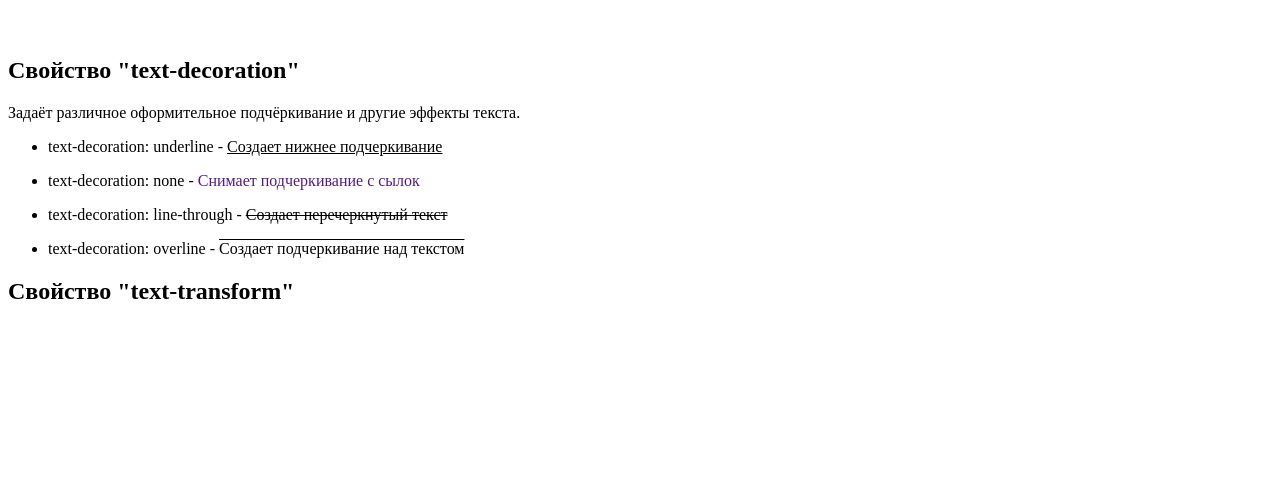
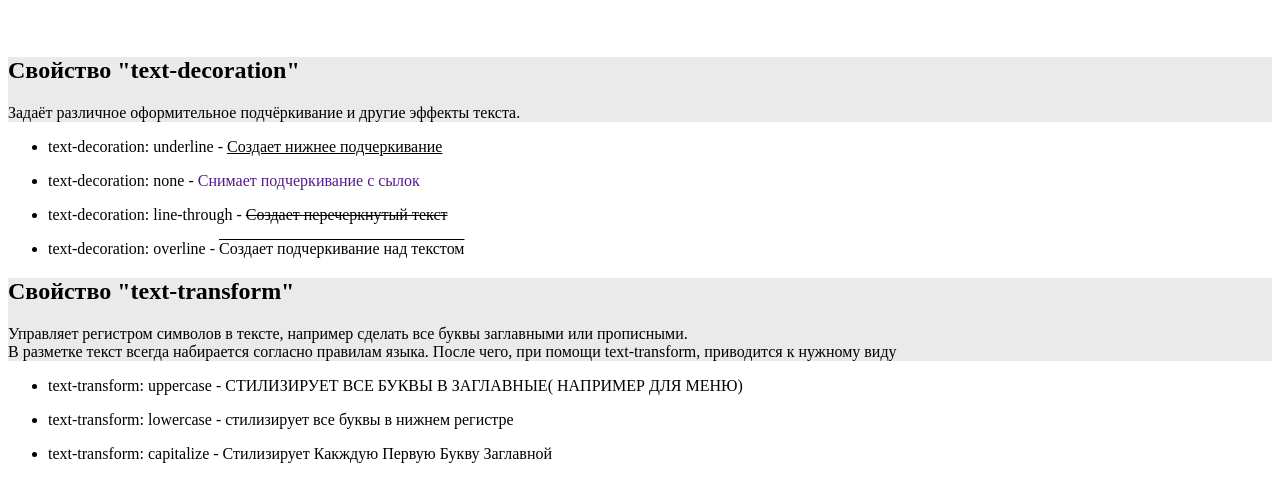
Before and after one commit to david-shakaya/text-decoration-css, a plain HTML site: page index.html in a window 1280 px wide. Shown: the part 61-562 px from the top of the page. Drawn offline with Linux system fonts and the light colour scheme.

Commit message:
добавляет текст

```diff
--- a/css/stylus.css
+++ b/css/stylus.css
@@ -2,6 +2,10 @@ h1 {
     background-color: rgba(20%, 20%, 20%, 10%);
     text-align: center;
 }
+.post {
+    background-color: rgba(20%, 20%, 20%, 10%);
+}
+
 .underline {
     text-decoration: underline;
 }
@@ -14,3 +18,14 @@ h1 {
 .overline {
     text-decoration: overline;
 }
+.uppercase {
+    text-transform: uppercase;
+}
+
+.lowercase {
+    text-transform: lowercase;
+}
+
+.capitalize {
+    text-transform: capitalize;
+}
--- a/index.html
+++ b/index.html
@@ -12,8 +12,10 @@
     </header>
     <br>
     <section>
-        <h2>Свойство "text-decoration"</h2>
-        <p>Задаёт различное оформительное подчёркивание и другие эффекты текста.</p>
+        <article class="post">
+            <h2>Свойство "text-decoration"</h2>
+            <p>Задаёт различное оформительное подчёркивание и другие эффекты текста.</p>
+        </article>
         <ul>
             <li>
                 <p>text-decoration: underline - <span class="underline">Создает нижнее подчеркивание</span>
@@ -35,9 +37,32 @@
         </ul>
     </section>
     <section>
-        <h2>
-            Свойство "text-transform"
-        </h2>
+        <article class="post">
+            <h2 class="text-caption">
+                Свойство "text-transform"
+            </h2>
+            <p>
+                Управляет регистром символов в тексте, например сделать все буквы заглавными или прописными. <br> В разметке текст всегда набирается согласно правилам языка. После чего, при помощи text-transform, приводится к нужному виду
+            </p>
+        </article>
+            <ul>
+                <li>
+                    <p>
+                        text-transform: uppercase - <span class="uppercase">Стилизирует все буквы в заглавные( например для меню)</span>
+                    </p>
+                </li>
+                <li>
+                    <p>
+                        text-transform: lowercase - <span class="lowercase">Стилизирует все буквы в нижнем регистре</span>
+                    </p>
+                </li>
+                <li>
+                    <p>
+                        text-transform: capitalize - <span class="capitalize"> Стилизирует какждую первую букву заглавной</span>
+                    </p>
+                </li>
+            </ul>
+
     </section>
 
 
```
